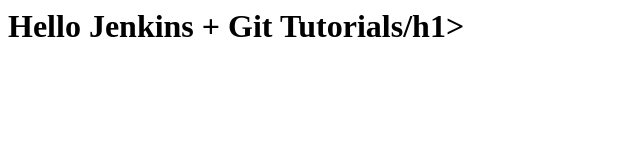
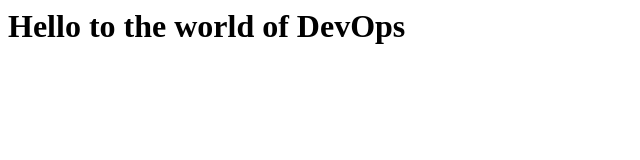
Before and after one commit to MALIK-ZAKRIA-MEHMOOD/jenkins-git-demo, a plain HTML site: page index.html in a window 1280 px wide. Shown: the whole page, without its empty margins (0-640 px from the left). Drawn offline with Linux system fonts and the light colour scheme.

Commit message:
This is the third commit

```diff
--- a/index.html
+++ b/index.html
@@ -1 +1 @@
-<h1>Hello Jenkins + Git Tutorials/h1>
+<h1>Hello to the world of DevOps</h1>
```
